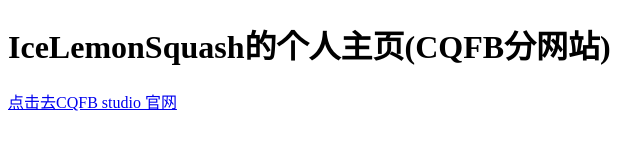
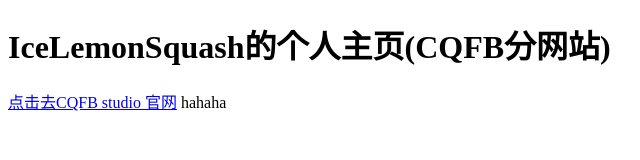
Before and after one commit to FF912341234/FF912341234.github.io, a plain HTML site: page index.html in a window 1280 px wide. Shown: the full height of the page, 0-640 px from the left. Drawn offline with Linux system fonts and the light colour scheme.

Commit message:
Update index.html

```diff
--- a/index.html
+++ b/index.html
@@ -5,5 +5,6 @@
 
 <h1>IceLemonSquash的个人主页(CQFB分网站)</h1>
 	<a href="https://cqfbstudiosite.github.io">点击去CQFB studio 官网</a>
+	<a herf="https://cqfbstudiosite.pages.dev">hahaha</a>
 <body>
 <html>
```
